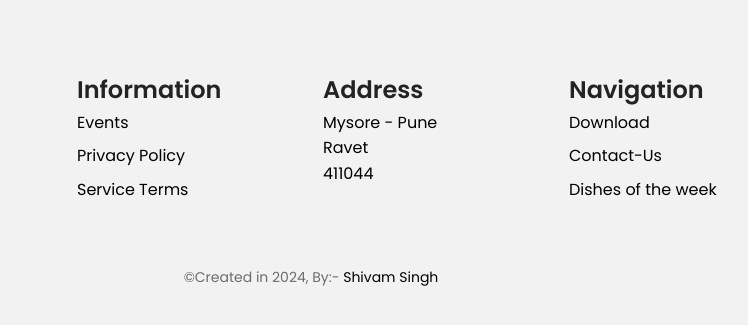
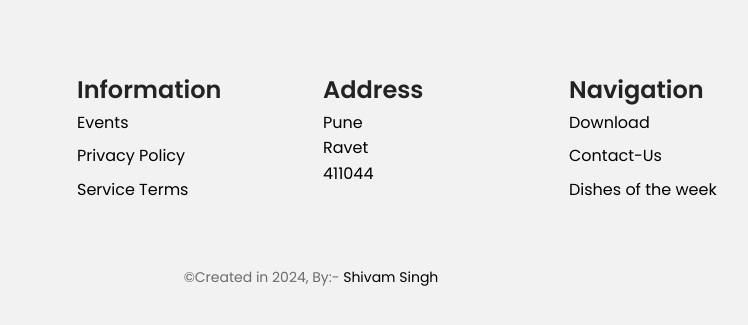
Before and after one commit to shivamsan/myeats, a plain HTML site: page index.html in a window 1280 px wide. Shown: the part 3514-3839 px from the top of the page, 329-1077 px from the left. Drawn offline with nearby package versions, Linux system fonts and the light colour scheme.

Commit message:
Update index.html

```diff
--- a/index.html
+++ b/index.html
@@ -641,7 +641,7 @@
         <div class="footer_content">
           <h3 class="footer_title">Address</h3>
           <ul>
-            <li>Mysore - Pune</li>
+            <li>Pune</li>
             <li>Ravet</li>
             <li>411044</li>
           </ul>
```
